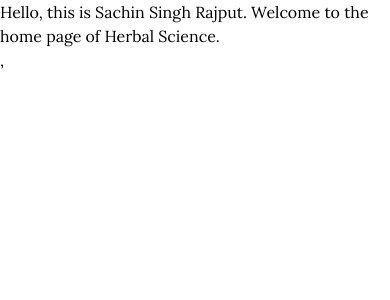
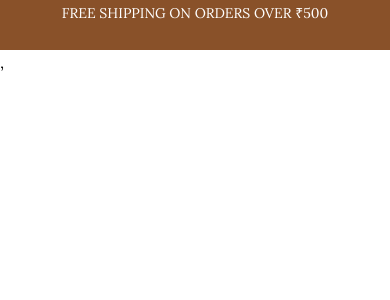
Before and after one commit to Sachin-0099/Herbal-Science-, a React (Vite) app: page /Home in a window 390 px wide. Shown: the top 300 px of the page. Built offline with nearby package versions, Linux system fonts and the light colour scheme.

Commit message:
HeaderTop added

```diff
--- a/src/Components/HeaderTop.jsx
+++ b/src/Components/HeaderTop.jsx
@@ -1,11 +1,58 @@
-import React from 'react'
+import React from 'react';
+import PhoneIcon from '@mui/icons-material/Phone';
+import Slider from 'react-slick';
+import 'slick-carousel/slick/slick.css';
+import 'slick-carousel/slick/slick-theme.css';
 
 const HeaderTop = () => {
+  const settings = {
+    dots: false,
+    infinite: true,
+    speed: 500,
+    slidesToShow: 1,
+    slidesToScroll: 1,
+    autoplay: true,
+    autoplaySpeed: 3000,
+    vertical: true,
+    verticalSwiping: true,
+    arrows: false,
+  };
+
+  const offerTexts = [
+    "USE CODE CURE 10 & GET 10% OFF (INCLUDES 5% ON PREPAID)",
+    "FREE SHIPPING ON ORDERS OVER ₹500",
+    "LIMITED TIME OFFER: BUY 1 GET 1 FREE ON SELECTED ITEMS",
+  ];
+
   return (
-    <div>
-      <h1>This is my HeaderTop of the websites </h1>
+    <div className="relative bg-[#895129] text-white h-[50px] sm:h-[40px] flex items-center overflow-hidden">
+      {/* Phone Number - only on sm and up */}
+      <div className="hidden sm:flex items-center space-x-2 pl-4 pr-2 z-10">
+        <PhoneIcon style={{ fontSize: '16px' }} />
+        <a href="tel:+919691997997" className="underline text-sm sm:text-base">
+          +919691997997
+        </a>
+      </div>
+
+      {/* Centered Carousel */}
+      <div className="absolute inset-0 flex items-center justify-center">
+        <div className="w-full px-3 sm:px-5 max-w-[90%] sm:max-w-[600px]">
+          <Slider {...settings}>
+            {offerTexts.map((text, index) => (
+              <div
+                key={index}
+                className="flex items-center justify-center h-[50px] sm:h-[40px] text-center px-2"
+              >
+                <span className="text-sm sm:text-base whitespace-nowrap">
+                  {text}
+                </span>
+              </div>
+            ))}
+          </Slider>
+        </div>
+      </div>
     </div>
-  )
-}
+  );
+};
 
-export default HeaderTop
+export default HeaderTop;
--- a/src/Pages/Home.jsx
+++ b/src/Pages/Home.jsx
@@ -1,5 +1,6 @@
 import React from 'react'
 import SEOHelmet from '../Components/SEO/SeoHelmet'
+import HeaderTop from '../Components/HeaderTop'
 
 const Home = () => {
   return (
@@ -9,7 +10,8 @@ const Home = () => {
         description="Welcome to Herbal Science — Discover nature's wellness products handcrafted with care."
       />
        <div>
-        <h1>Hello, this is Sachin Singh Rajput. Welcome to the home page of Herbal Science.</h1>
+
+        <HeaderTop/>
       </div>
   </>
   )
--- a/src/Routes/AppRoutes.jsx
+++ b/src/Routes/AppRoutes.jsx
@@ -3,6 +3,7 @@ import React from 'react';
 import { Routes, Route } from 'react-router-dom';
 import Home from '../Pages/Home';
 import About from '../Pages/About';
+
 
 
 const AppRoutes = () => {
@@ -11,6 +12,7 @@ const AppRoutes = () => {
       <Route path="/Home" element={<Home />} />
       <Route path="/about" element={<About/>} />
 
+
     </Routes>
   );
 };
```
Also changed, not shown: package.json (+8 -0 lines), 1 other file (tests, documents, lock files or other folders).
